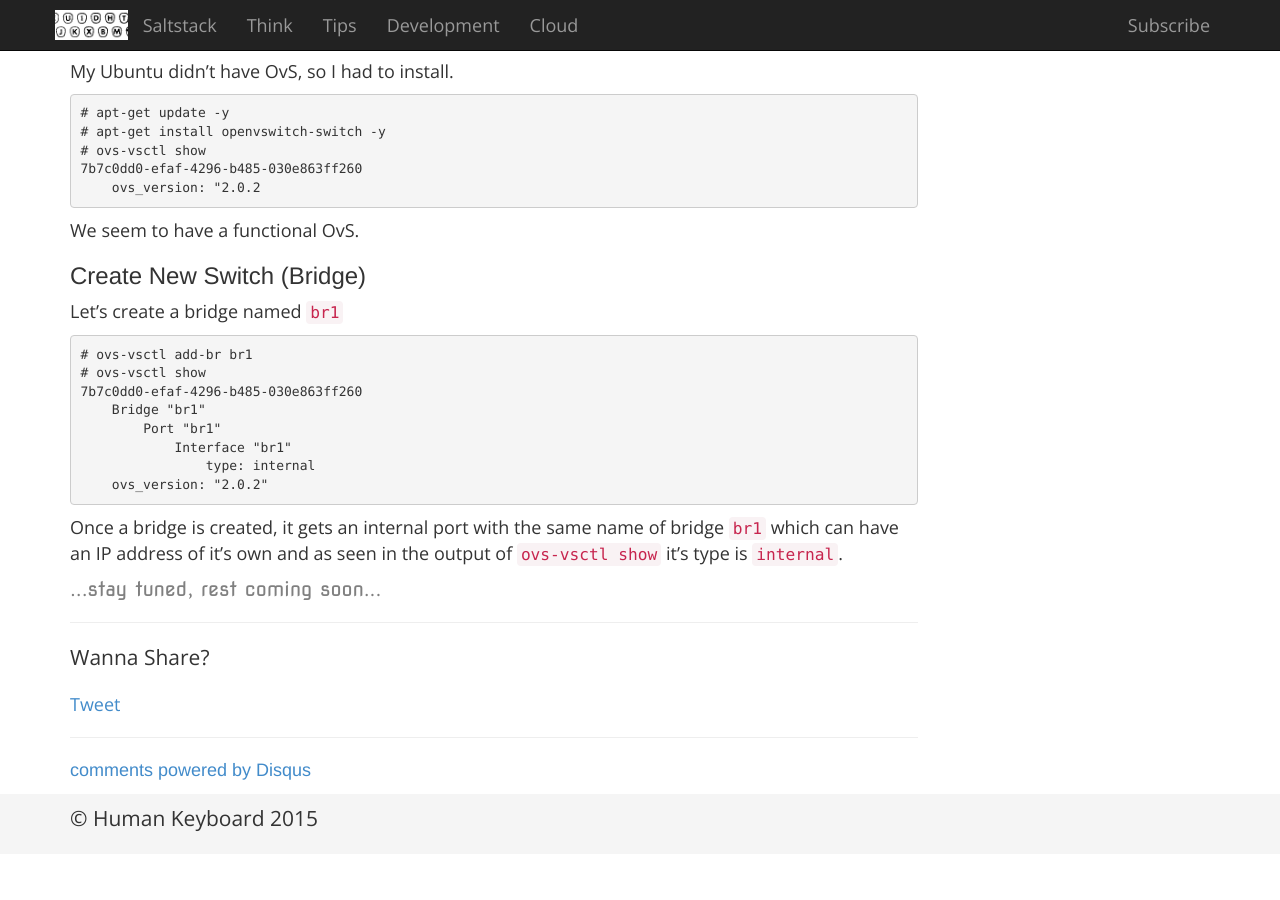
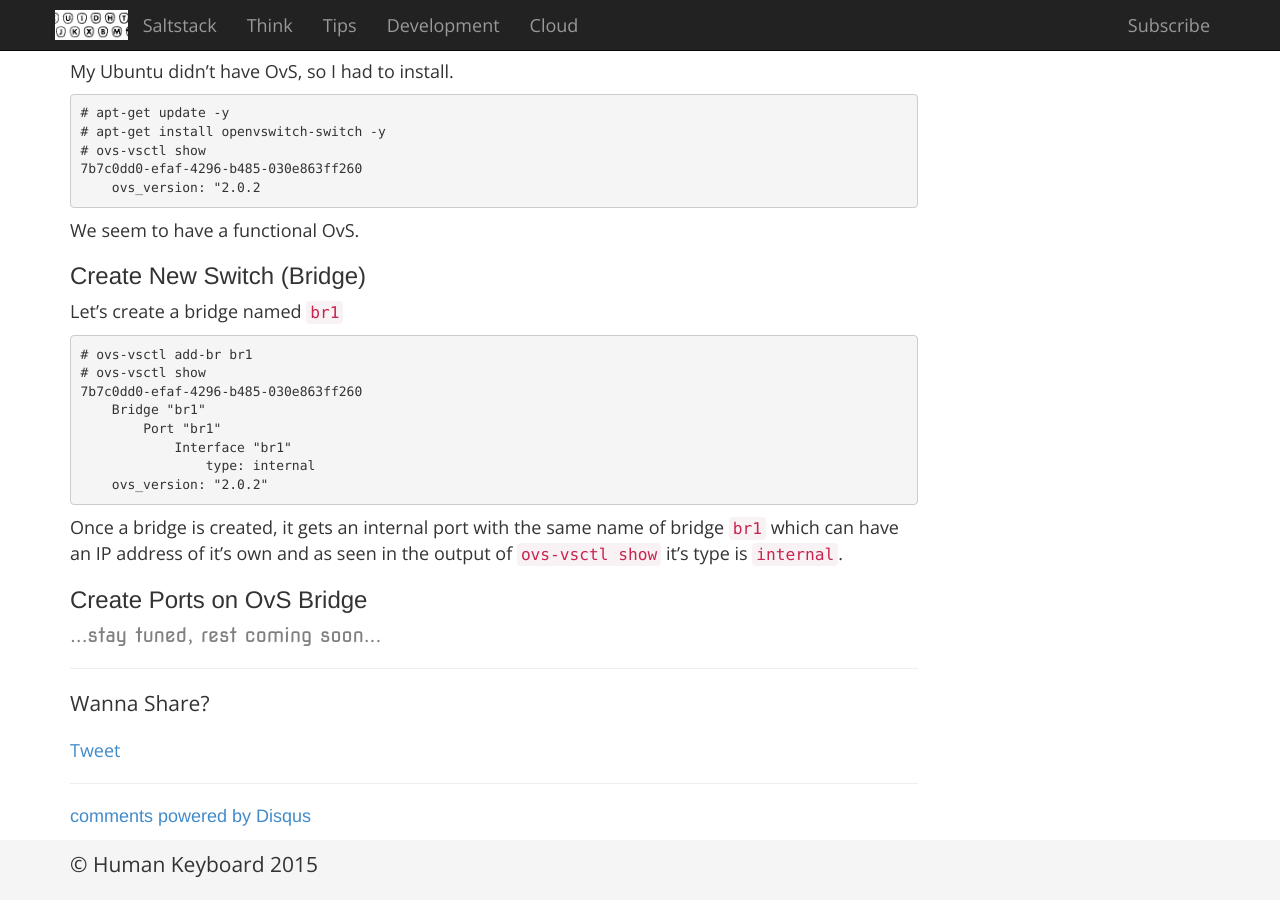
Before and after one commit to ozgurakan/ozgurakan.github.io, a Jekyll site: the page built from _posts/2015-06-08-openvswtich-network-namespaces.markdown, in a window 1280 px wide and 900 px high, scrolled down 2476 px. Built offline with Jekyll 4.4.1, drawn with Linux system fonts in a browser that asks for light colours; nearby versions of some CDN libraries; Markdown is read by kramdown in place of the engine named in the settings; comment, search, counter and statistics services are not loaded; before the commit the page ends 3330 px from its top, so only the background shows below that.

Commit message:
image centered

```diff
--- a/_posts/2015-06-08-openvswtich-network-namespaces.markdown
+++ b/_posts/2015-06-08-openvswtich-network-namespaces.markdown
@@ -46,7 +46,7 @@
 
 I want to create two network namespaces (`ns1` and `ns2`), create two virtual interfaces in each (`tap1a`, `tab1b`, `tap2a` and `tap2b`), use VLANs (tagged as `100` and `200`) to isolate traffic between these two interfaces and also want to connect physical interface (`eth0`) to the OvS bridge (`br1`) so default network namespace can also communicate with these network namespaces and could be used as gateway.
 
-![openvswitch diagram](/images/ovs_vlans.png)
+<img src="/images/ovs_vlans.png" class="img-responsive center-block" alt="openvswitch diagram">
 
 ### Create Network Namespace
 
@@ -99,5 +99,9 @@
 
 Once a bridge is created, it gets an internal port with the same name of bridge `br1` which can have an IP address of it's own and as seen in the output of `ovs-vsctl show` it's type is `internal`.
 
+### Create Ports on OvS Bridge
+
+
+
 
 <p class="highlight">...stay tuned, rest coming soon...</p>
```
Also changed, not shown: 2 other files.
